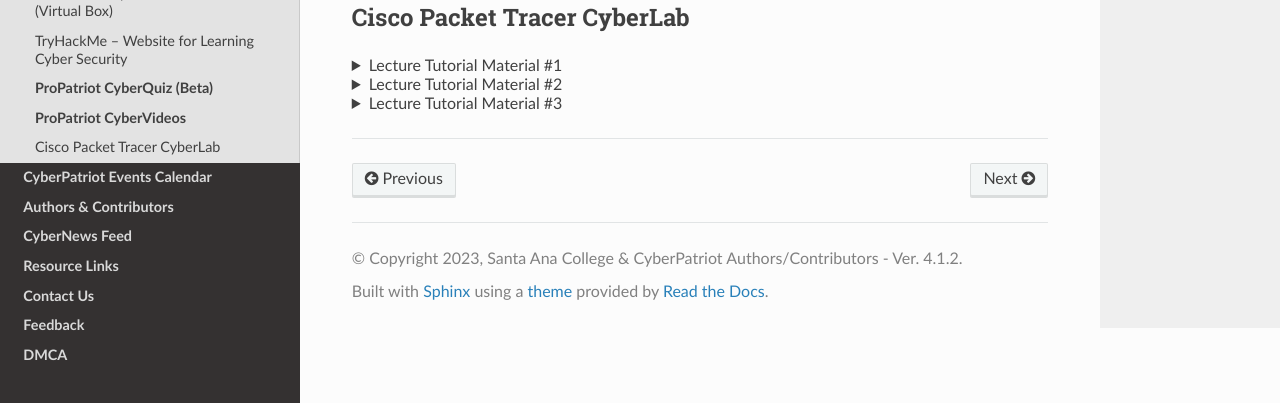
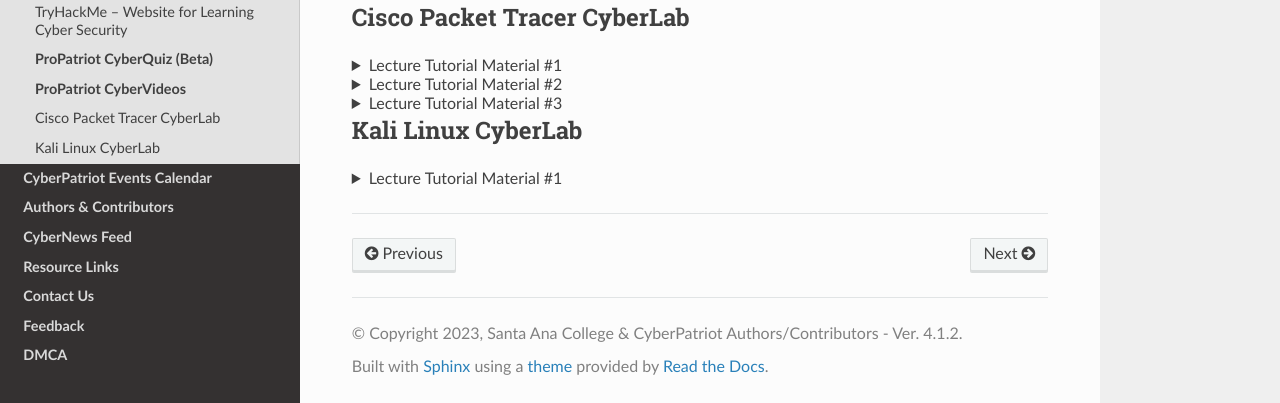
Before and after one commit to natt96z/cybersac, a Sphinx documentation site: the page built from docs/source/HardExpertCyberSAC.rst, in a window 1280 px wide and 900 px high, scrolled down 24501 px, cut to the strip 497-900 px from the top of the window. Built offline with Sphinx 7.4.7 and the Read the Docs theme 2.0.0, drawn with Linux system fonts in a browser that asks for light colours; a script that is not in the unit is left out; some of the changed text lies outside the part shown.

Commit message:
Update HardExpertCyberSAC.rst
Kali Linux Cyberlab pptx

```diff
--- a/docs/source/HardExpertCyberSAC.rst
+++ b/docs/source/HardExpertCyberSAC.rst
@@ -536,4 +536,16 @@
 	<iframe src="https://drive.google.com/file/d/1Wy-MMmcv6souOMbpOOofRQdeYD9ukFde/preview" width="640" height="480" allow="autoplay"></iframe>
 	</details>
 
+
+Kali Linux CyberLab
+~~~~~~~~~~~~~~~~~~~~~~~~~~~~~~~~~~~~~~~~~~~~~~~~~~~~~~~~~~~~~~~~~~~~~~~~~~~~~~~~~~~~~~~~~~~
+
+.. raw:: html
+
+	<details>
+		<summary>Lecture Tutorial Material #1</summary>
+.. raw:: html
+
+	<iframe src="https://rsccd-my.sharepoint.com/personal/ah61195_student_sac_edu/_layouts/15/Doc.aspx?sourcedoc={96dc2064-98e3-4c49-92d5-996d921a12f5}&amp;action=embedview&amp;wdAr=1.3333333333333333" width="476px" height="288px" frameborder="0">This is an embedded <a target="_blank" href="https://office.com">Microsoft Office</a> presentation, powered by <a target="_blank" href="https://office.com/webapps">Office</a>.</iframe>
+	</details>
 --------------------------------------------------------------------------------------------------------
```
